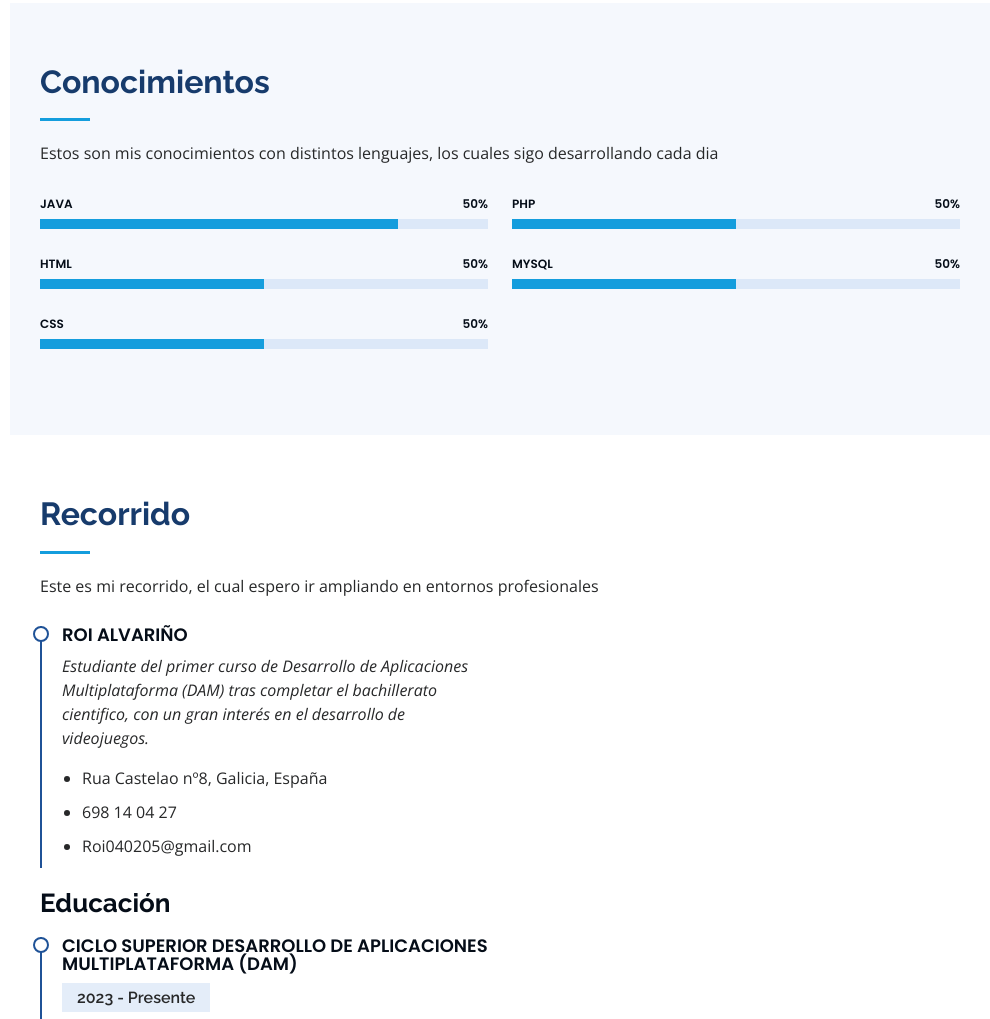
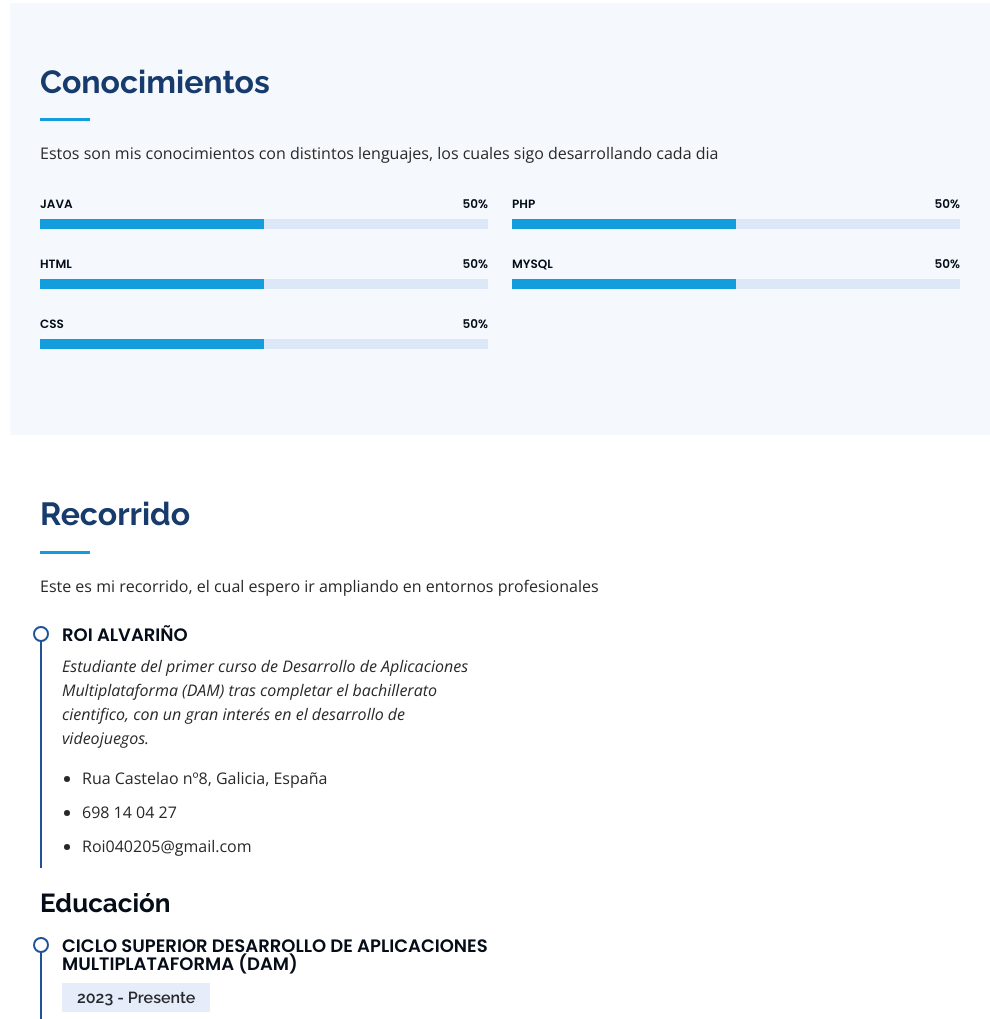
Before and after one commit to RoiAlv/Portfolio, a plain HTML site: page index.html in a window 1280 px wide. Shown: the part 1600-2619 px from the top of the page, without its empty margins (290-1280 px from the left). Drawn offline with nearby package versions, Linux system fonts and the light colour scheme.

Commit message:
Update index.html

```diff
--- a/index.html
+++ b/index.html
@@ -134,7 +134,7 @@
             <div class="progress">
               <span class="skill">Java <i class="val">50%</i></span>
               <div class="progress-bar-wrap">
-                <div class="progress-bar" role="progressbar" aria-valuenow="80" aria-valuemin="0" aria-valuemax="100"></div>
+                <div class="progress-bar" role="progressbar" aria-valuenow="50" aria-valuemin="0" aria-valuemax="100"></div>
               </div>
             </div>
 
```
